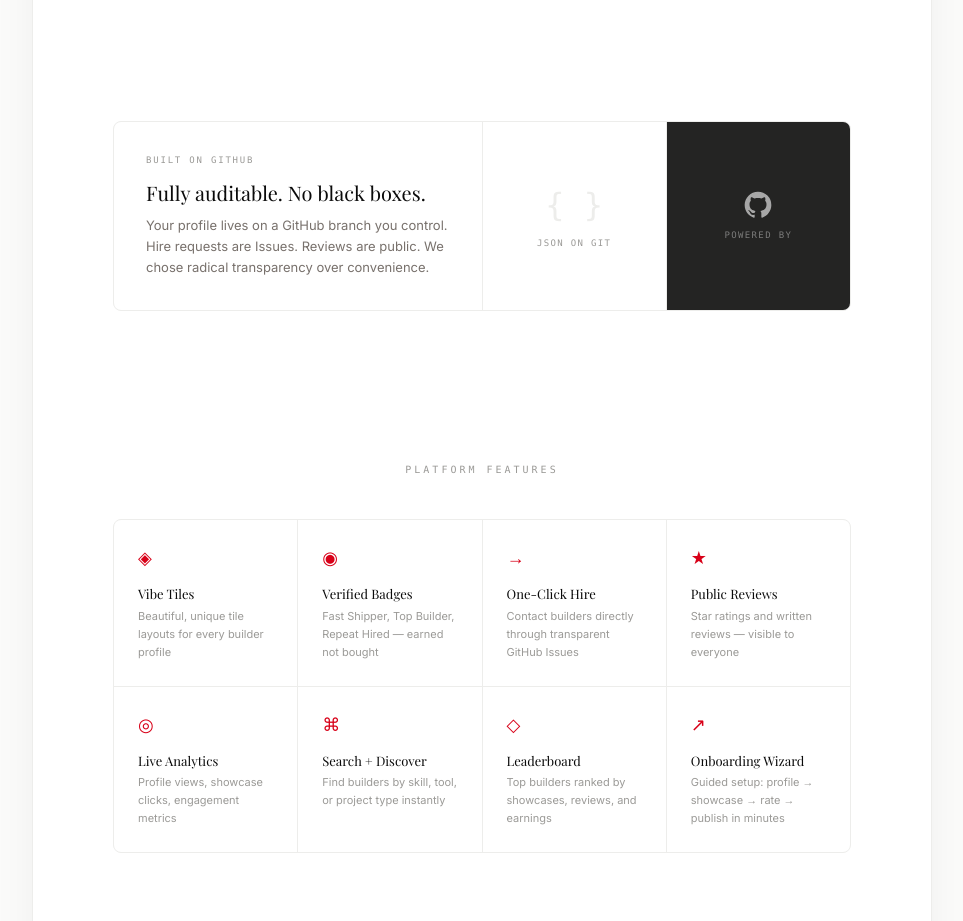
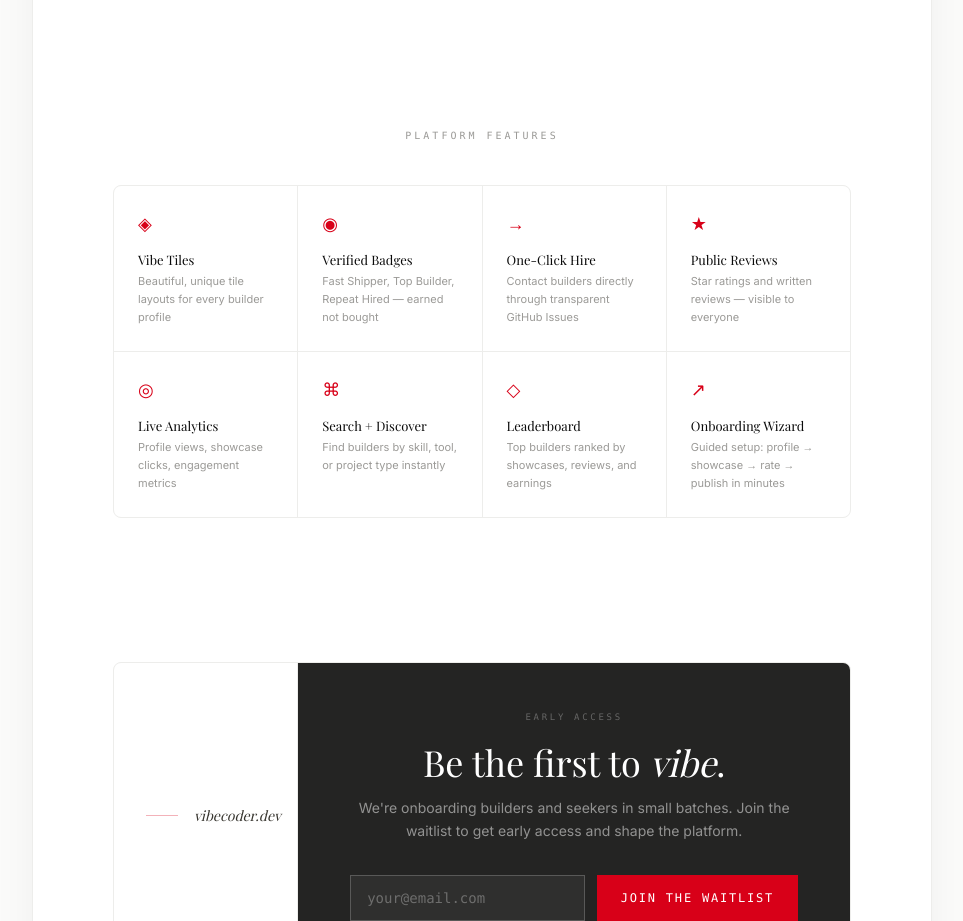
Before and after one commit to byadhddev/vibecoder-marketplace, a Next.js app: page / in a window 1280 px wide. Shown: the part 2780-3701 px from the top of the page, without its empty margins (158-1121 px from the left). Built offline with nearby package versions, Linux system fonts and the light colour scheme; no server answers.

Commit message:
Remove 'Built on GitHub' section from landing page

```diff
--- a/src/app/page.tsx
+++ b/src/app/page.tsx
@@ -404,34 +404,6 @@ export default function LandingPage() {
                 </section>
 
                 {/* ══════════════════════════════════════════════
-                   TRUST & TRANSPARENCY
-                   ══════════════════════════════════════════════ */}
-                <section className="mb-24 md:mb-36">
-                    <FadeIn>
-                        <div className={GRID}>
-                            <div className="col-span-2 md:col-span-2 p-6 md:p-8 flex flex-col min-h-[180px] transition-all duration-300" style={{ background: bg(3) }}>
-                                <span className={`text-[9px] font-mono uppercase tracking-[0.2em] mb-3 transition-colors duration-300 ${isVibe ? 'opacity-60' : 'text-[#9b9a97]'}`} style={isVibe ? textStyle(4) : undefined}>Built on GitHub</span>
-                                <h3 className={`text-lg md:text-xl font-serif mb-2 transition-colors duration-300 ${isVibe ? '' : 'text-[#0a0a0a]'}`} style={textStyle(3)}>Fully auditable. No black boxes.</h3>
-                                <p className={`text-[13px] leading-relaxed transition-colors duration-300 ${isVibe ? 'opacity-70' : 'text-[#78716c]'}`} style={isVibe ? textStyle(1) : undefined}>
-                                    Your profile lives on a GitHub branch you control. Hire requests are Issues.
-                                    Reviews are public. We chose radical transparency over convenience.
-                                </p>
-                            </div>
-                            <div className="col-span-1 p-6 md:p-8 flex flex-col items-center justify-center min-h-[180px] transition-all duration-300" style={{ background: bg(4) }}>
-                                <span className={`text-[32px] font-mono transition-colors duration-300 ${isVibe ? '' : 'text-[#ededeb]'}`} style={textStyle(4)}>{'{ }'}</span>
-                                <span className="text-[9px] font-mono uppercase tracking-[0.15em] text-[#9b9a97] mt-2">JSON on Git</span>
-                            </div>
-                            <div className="col-span-1 p-6 md:p-8 flex flex-col items-center justify-center min-h-[180px] transition-all duration-300" style={{ background: darkBg(0) }}>
-                                <svg className={`w-8 h-8 transition-colors duration-300 ${isVibe ? '' : 'text-white/60'}`} style={isVibe ? { color: pal(0) } : undefined} fill="currentColor" viewBox="0 0 24 24">
-                                    <path fillRule="evenodd" d="M12 2C6.477 2 2 6.477 2 12c0 4.42 2.87 8.17 6.84 9.5.5.08.66-.23.66-.5v-1.69c-2.77.6-3.36-1.34-3.36-1.34-.46-1.16-1.11-1.47-1.11-1.47-.91-.62.07-.6.07-.6 1 .07 1.53 1.03 1.53 1.03.87 1.52 2.34 1.07 2.91.83.09-.65.35-1.09.63-1.34-2.22-.25-4.55-1.11-4.55-4.92 0-1.11.38-2 1.03-2.71-.1-.25-.45-1.29.1-2.64 0 0 .84-.27 2.75 1.02.79-.22 1.65-.33 2.5-.33.85 0 1.71.11 2.5.33 1.91-1.29 2.75-1.02 2.75-1.02.55 1.35.2 2.39.1 2.64.65.71 1.03 1.6 1.03 2.71 0 3.82-2.34 4.66-4.57 4.91.36.31.69.92.69 1.85V21c0 .27.16.59.67.5C19.14 20.16 22 16.42 22 12A10 10 0 0012 2z" clipRule="evenodd" />
-                                </svg>
-                                <span className={`text-[9px] font-mono uppercase tracking-[0.15em] mt-2 transition-colors duration-300 ${isVibe ? 'opacity-40' : 'text-white/40'}`} style={isVibe ? textStyle(2) : undefined}>Powered by</span>
-                            </div>
-                        </div>
-                    </FadeIn>
-                </section>
-
-                {/* ══════════════════════════════════════════════
                    PLATFORM FEATURES
                    ══════════════════════════════════════════════ */}
                 <section className="mb-24 md:mb-36">
```
